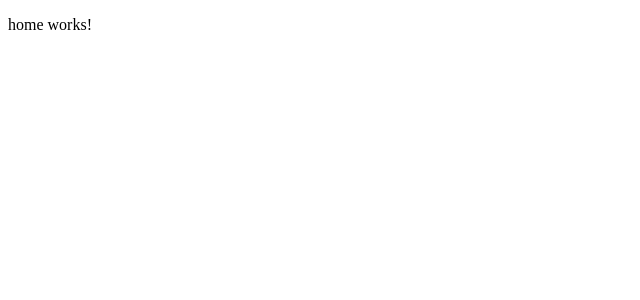
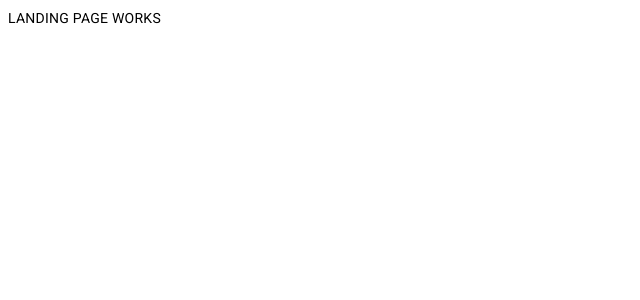
Before and after one commit to Impermanent-Plant/what-to-pack, an Angular app in the folder what-to-pack-ui/: page /landingPage in a window 1280 px wide. Before the commit this address led to /. Shown: the top 300 px of the page, without its empty margins (0-640 px from the left). Built offline with nearby package versions, Linux system fonts and the light colour scheme.

Commit message:
adds landing page and routes

```diff
--- a/what-to-pack-ui/angular.json
+++ b/what-to-pack-ui/angular.json
@@ -30,6 +30,7 @@
               "src/assets"
             ],
             "styles": [
+              "@angular/material/prebuilt-themes/purple-green.css",
               "src/styles.sass"
             ],
             "scripts": []
@@ -93,6 +94,7 @@
               "src/assets"
             ],
             "styles": [
+              "@angular/material/prebuilt-themes/purple-green.css",
               "src/styles.sass"
             ],
             "scripts": []
--- a/what-to-pack-ui/package.json
+++ b/what-to-pack-ui/package.json
@@ -11,10 +11,12 @@
   "private": true,
   "dependencies": {
     "@angular/animations": "^16.2.0",
+    "@angular/cdk": "^16.2.2",
     "@angular/common": "^16.2.0",
     "@angular/compiler": "^16.2.0",
     "@angular/core": "^16.2.0",
-    "@angular/forms": "^16.2.0",
+    "@angular/forms": "^16.2.3",
+    "@angular/material": "^16.2.2",
     "@angular/platform-browser": "^16.2.0",
     "@angular/platform-browser-dynamic": "^16.2.0",
     "@angular/router": "^16.2.0",
--- a/what-to-pack-ui/src/app/app-routing.module.ts
+++ b/what-to-pack-ui/src/app/app-routing.module.ts
@@ -1,7 +1,12 @@
 import { NgModule } from '@angular/core';
 import { RouterModule, Routes } from '@angular/router';
+import { LandingPageComponent } from './components/landing-page/landing-page.component';
+import { HomeComponent } from './components/home/home.component';
 
-const routes: Routes = [];
+const routes: Routes = [
+  { path: '', component: HomeComponent},
+  { path: 'landingPage', component: LandingPageComponent}
+];
 
 @NgModule({
   imports: [RouterModule.forRoot(routes)],
--- a/what-to-pack-ui/src/app/app.component.html
+++ b/what-to-pack-ui/src/app/app.component.html
@@ -1 +1 @@
-<app-home></app-home>
+<router-outlet></router-outlet>
--- /dev/null
+++ b/what-to-pack-ui/src/app/components/landing-page/landing-page.component.html
@@ -0,0 +1,3 @@
+<div class="landing-page">
+  <div> LANDING PAGE WORKS</div>
+</div>
--- a/what-to-pack-ui/src/index.html
+++ b/what-to-pack-ui/src/index.html
@@ -6,8 +6,11 @@
   <base href="/">
   <meta name="viewport" content="width=device-width, initial-scale=1">
   <link rel="icon" type="image/x-icon" href="favicon.ico">
+  <link rel="preconnect" href="https://fonts.gstatic.com">
+  <link href="https://fonts.googleapis.com/css2?family=Roboto:wght@300;400;500&display=swap" rel="stylesheet">
+  <link href="https://fonts.googleapis.com/icon?family=Material+Icons" rel="stylesheet">
 </head>
-<body>
+<body class="mat-typography">
   <app-root></app-root>
 </body>
 </html>
```
Also changed, not shown: what-to-pack-ui/src/app/app.module.ts (+6 -2 lines), what-to-pack-ui/src/app/components/landing-page/landing-page.component.ts (added, +9 -0 lines), what-to-pack-ui/src/app/components/landing-page/landing-page.component.sass (added), 2 other files (tests, documents, lock files or other folders).
